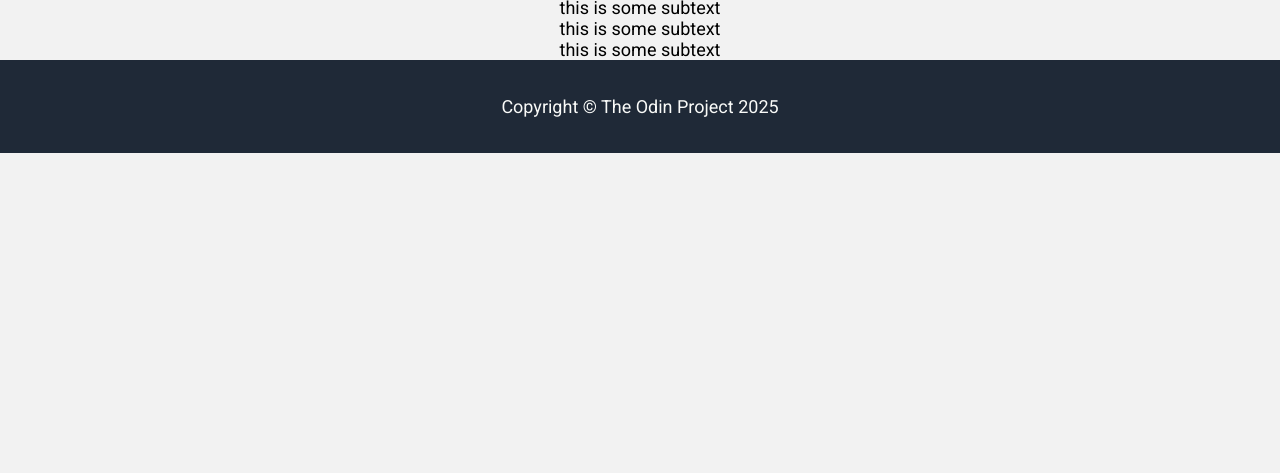
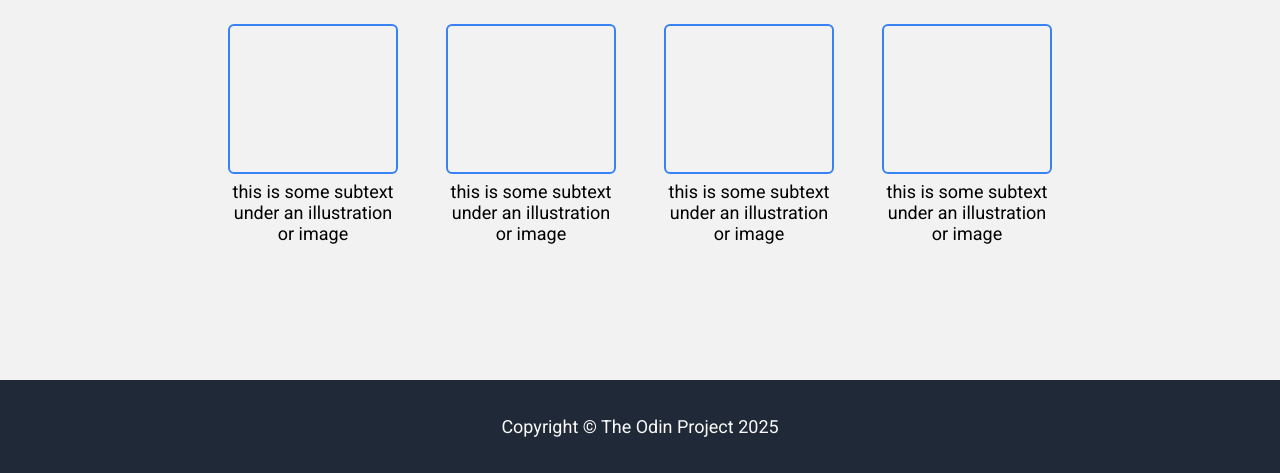
Before and after one commit to arv-dev/landing-page-practice, a plain HTML site: page index.html in a window 1280 px wide. Shown: the part 663-1136 px from the top of the page. Before the commit the page ends 816 px from the top, so only its background shows below. Drawn offline with Linux system fonts and the light colour scheme.

Commit message:
Add display flex for the container and items

```diff
--- a/index.html
+++ b/index.html
@@ -40,19 +40,19 @@
         <div class="container">
             <div class="items">
                 <div class="box"></div>
-                <div class="text">this is some subtext</div>
+                <div class="text">this is some subtext under an illustration or image</div>
             </div>
             <div class="items">
                 <div class="box"></div>
-                <div class="text">this is some subtext</div>
+                <div class="text">this is some subtext under an illustration or image</div>
             </div>
             <div class="items">
                 <div class="box"></div>
-                <div class="text">this is some subtext</div>
+                <div class="text">this is some subtext under an illustration or image</div>
             </div>
             <div class="items">
                 <div class="box"></div>
-                <div class="text">this is some subtext</div>
+                <div class="text">this is some subtext under an illustration or image</div>
             </div>
         </div>
     </section>
--- a/style.css
+++ b/style.css
@@ -18,6 +18,7 @@ body {
     background: #f2f2f2;
     display: flex;
     flex-direction: column;
+    width: 100vw;
 }
 
 #main {
@@ -93,7 +94,8 @@ a {
     display: flex;
     flex-direction: column;
     align-items: center;
-    gap: 24px;
+    padding: 36px 0;
+    gap: 36px;
     font-size: 18px;
 }
 
@@ -103,26 +105,29 @@ a {
     font-size: 36px;
 }
 
-/* .container {
+.container {
     display: flex;
-    justify-content: space-between;
-    border: solid 2px pink;
+    gap: 48px;
+    margin-bottom: 100px;
 }
 
 .items {
     display: flex;
     flex-direction: column;
-    justify-content: center;
+    gap: 7px;
+    text-align: center;
 }
 
 .box {
-    width: 300px;
-    height: 100px;
-    border: 2px solid blue;
-} */
+    width: 170px;
+    height: 150px;
+    border-radius: 6px;
+    border: 2px solid #3882F6;
+}
 
 .text {
     color: black;
+    width: 170px;
 }
 
 #quote {
```
